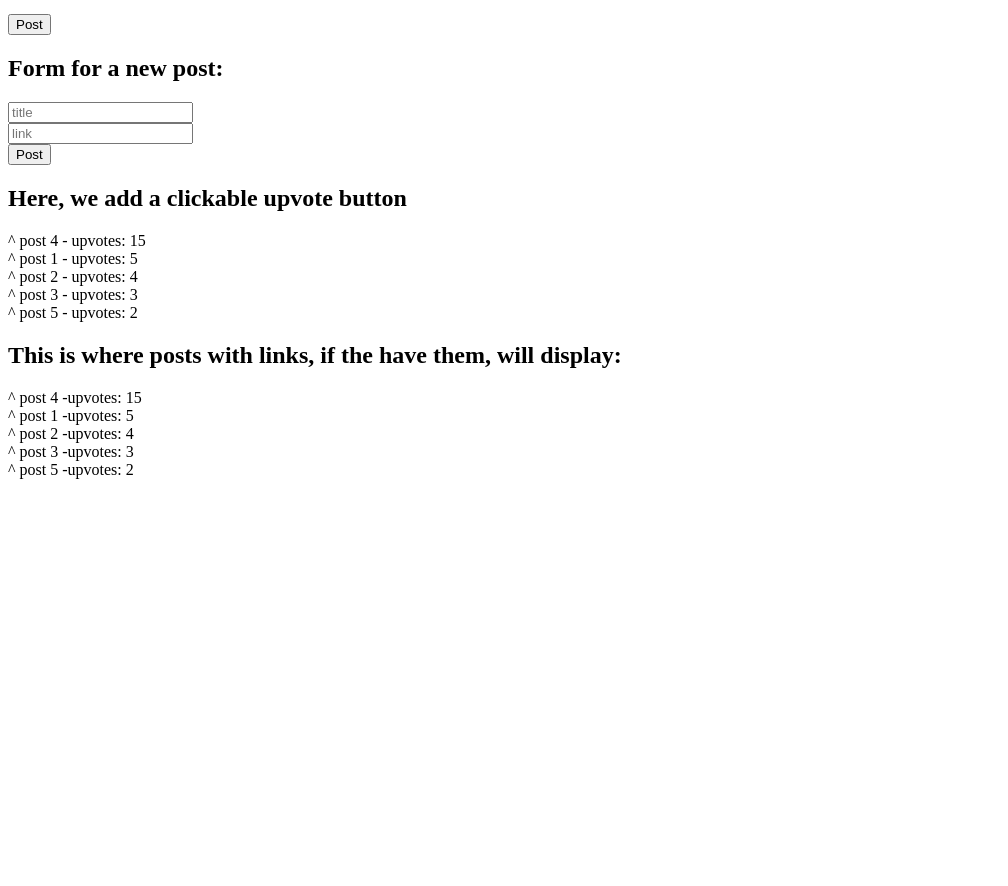
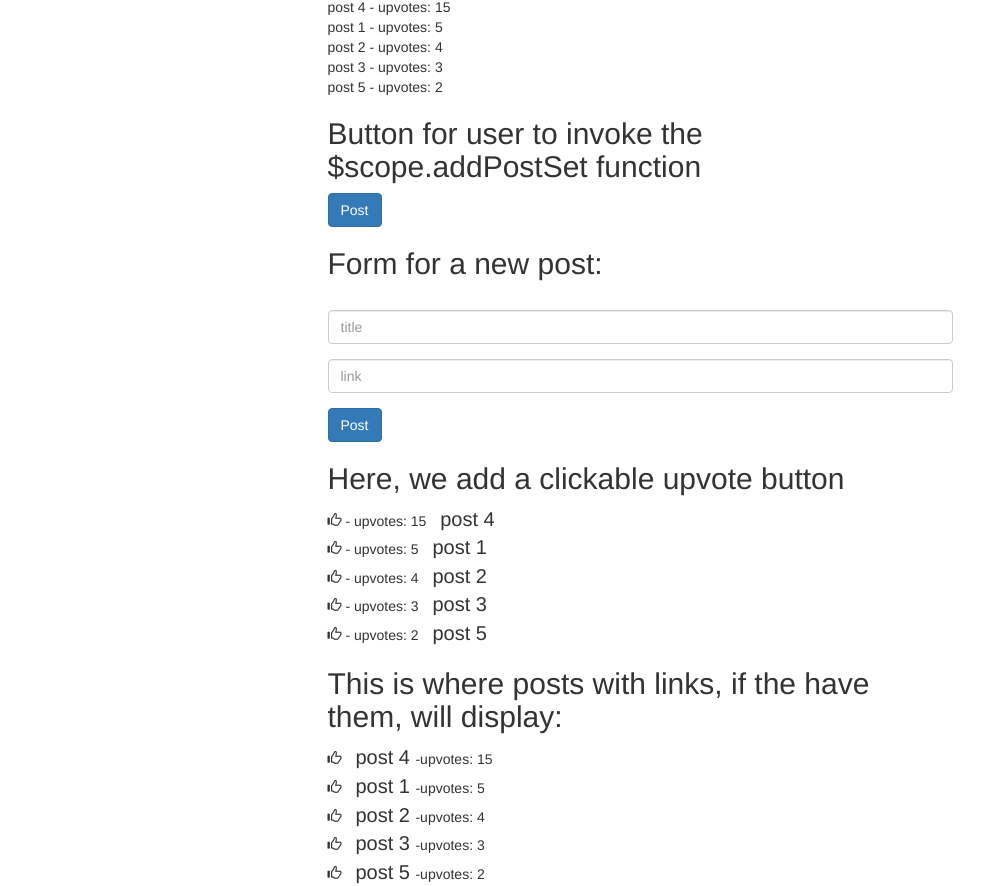
Before and after one commit to richardmable/firstAngular, a plain HTML site: page index.html in a window 1280 px wide. Shown: the part 608-1494 px from the top of the page, without its empty margins (0-1008 px from the left). Before the commit the page ends 1095 px from the top, so only its background shows below. Drawn offline with nearby package versions, Linux system fonts and the light colour scheme.

Commit message:
added some basic bootsrap

```diff
--- a/index.html
+++ b/index.html
@@ -2,13 +2,21 @@
 <html>
 <head>
 	<title>First Angular App</title>
+	<!-- link to bootstrap -->
+	<link href="http://maxcdn.bootstrapcdn.com/bootstrap/3.3.6/css/bootstrap.min.css" rel="stylesheet">
 	<!-- link to Angular -->
 	<script src="http://ajax.googleapis.com/ajax/libs/angularjs/1.2.19/angular.min.js"></script>
 	<!-- link to the JS file -->
     <script src="app.js"></script>
+    <style> .glyphicon-thumbs-up { cursor:pointer } </style>
 </head>
 <!-- here we declare the Angular app and the controller -->
 <body ng-app="flapperNews" ng-controller="MainCtrl">
+	<div class="row">
+		<div class="col-md-6 col-md-offset-3">
+			<div class="page-header">
+       			<h1>Flapper News</h1>
+      		</div>
 			<h2>Replace some text:</h2>
 			<div>
 				<!-- this is a two way data binding -->
@@ -32,32 +40,39 @@
 			</div>
 			<h2>Button for user to invoke the $scope.addPostSet function</h2>
 			<!-- this will invoke the $scope.addPost function -->
-	<button ng-click="addPostSet()">Post</button>
+			<button ng-click="addPostSet()" class="btn btn-primary">Post</button>
 			<h2>Form for a new post:</h2>
 			<!-- a form with Angular added to it. ng-submit directive also works with enter button -->
-	<form ng-submit="addPost()">
+			<form ng-submit="addPost()" style="margin-top:30px;">
 				<!-- ng-model directive binds to contents of the text box to $scope -->
 				<!-- this will allow the controller to access the contents of of the text box -->
 				<!-- using $scope.title  -->
-		<input type="text" placeholder="title" ng-model="title"></input>
-		<br>
+				<div class="form-group">
+					<input type="text" placeholder="title" ng-model="title" class="form-control"></input>
 					<!-- input for a link -->
-		<input type="text", placeholder="link", ng-model="link"></input>
-		<br>
-		<button type="submit">Post</button>
+				</div>
+				<div class="form-group">
+					<input type="text" placeholder="link" ng-model="link" class="form-control"></input>
+				</div>
+					<button type="submit" class="btn btn-primary">Post</button>
+
 			</form>
 			<h2>Here, we add a clickable upvote button</h2>
 			<div ng-repeat="post in posts | orderBy:'-upvotes'">
 				<!-- when the ^ is clicked, calls the incrementUpvotes in the controller -->
 				<!-- passes in the current instance of post. This is happening by reference (think JS 'this') -->
-		<span ng-click="incrementUpvotes(post)">^</span>
-		{{post.title}} - upvotes: {{post.upvotes}}
+				<span class="glyphicon glyphicon-thumbs-up" ng-click="incrementUpvotes(post)"></span>
+				 - upvotes: {{post.upvotes}}
+				 <span style="font-size:20px; margin-left:10px;">
+				 {{post.title}}
+				</span>
 			</div>
 			<h2>This is where posts with links, if the have them, will display:</h2>
 			<div ng-repeat="post in posts | orderBy:'-upvotes'">
 				<!-- uses Angular's hide and show directives to display the title with or without a link -->
-		<span ng-click="incrementUpvotes(post)">^</span>
+				<span class="glyphicon glyphicon-thumbs-up" ng-click="incrementUpvotes(post)"></span>
 				<!-- the ng-show directive shows elements when an Angular expression evaluates to true -->
+				<span style="font-size:20px; margin-left:10px;">
 					<a ng-show="post.link" href="{{post.link}}">
 						{{post.title}}
 					</a>
@@ -65,10 +80,10 @@
 					<span ng-hide="post.link">
 						{{post.title}}
 					</span>
+				</span>
 				-upvotes: {{post.upvotes}}
 			</div>
-
-
-
+		</div>
+	</div>
 </body>
 </html>
```
Lines whose indentation alone changed are shown as unchanged.
